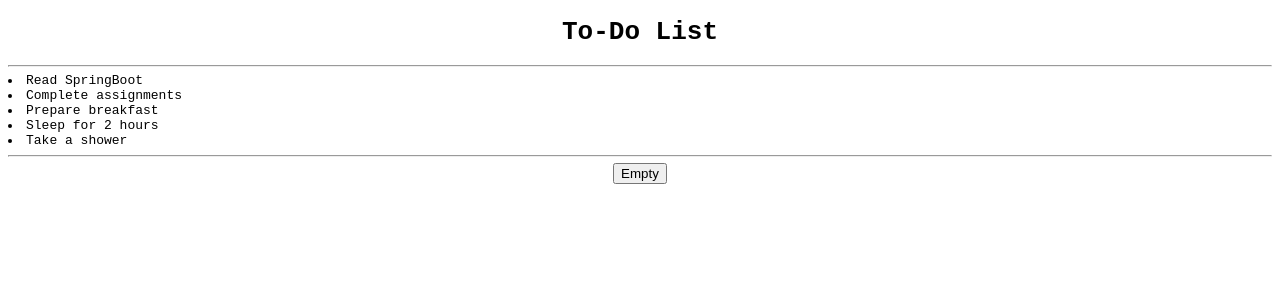
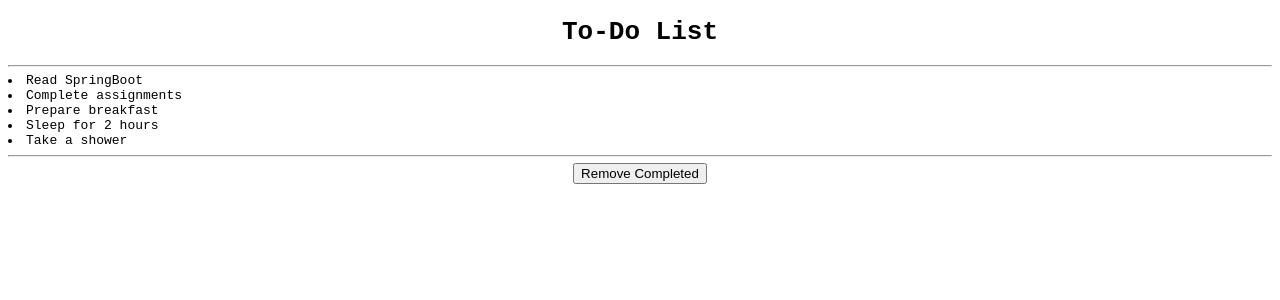
Before and after one commit to madhanmohans/ToDoApp-React, a React (Create React App) app: page / in a window 1280 px wide. Shown: the top 300 px of the page. Built offline with nearby package versions, Linux system fonts and the light colour scheme.

Commit message:
added remove completed functionality

```diff
--- a/src/App.js
+++ b/src/App.js
@@ -24,15 +24,14 @@
   const [isListEmpty, setisListEmpty] = useState(false);
 
   let status;
-
-  function handleClick() {
-    setItemsList([]);
-    setisListEmpty(true);
+  console.log(itemsList.filter(item => item.isDone))
+  function handleRemoveCompleted() {
+    setItemsList(itemsList.filter(item => !item.isDone))
+    if(itemsList.filter(item => item.isDone).length === itemsList.length) setisListEmpty(true)
   }
 
   function handleItemClick(index) {
     const newItemsList = itemsList.slice();
-    console.log(newItemsList[index]);
     newItemsList[index].isDone = !newItemsList[index].isDone;
     setItemsList(newItemsList)
   }
@@ -48,7 +47,7 @@
         <ToDoList ToDoItemsList={itemsList} onItemClicked={handleItemClick} />
       </div>
       <hr />
-      <button onClick={handleClick}> Empty </button>
+      <button onClick={handleRemoveCompleted}> Remove Completed </button>
     </div>
   );
 }
```
